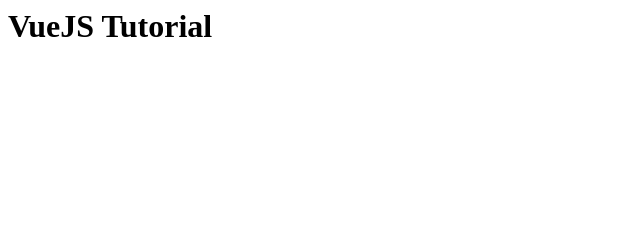
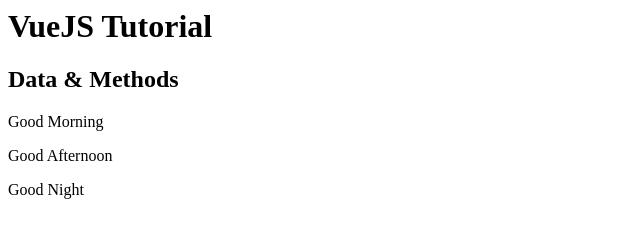
Before and after one commit to sfktrkl/VueJSTutorial, a plain HTML site: page index.html in a window 1280 px wide. Shown: the whole page, without its empty margins (0-640 px from the left). Drawn offline with nearby package versions, Linux system fonts and the light colour scheme.

Commit message:
Data & Methods

```diff
--- a/app.js
+++ b/app.js
@@ -8,5 +8,22 @@
     data: {
         // Vue Instance
         name: 'VueJS Tutorial',
+
+        // Data & Methods
+        firstTitle: 'Data & Methods',
+        time: 'Night',
+    },
+    methods: {
+        // Data & Methods
+        gMorning: function () {
+            return 'Good Morning';
+        },
+        gTime: function (time) {
+            return 'Good ' + time;
+        },
+        gNight: function () {
+            // Properties can also be accessed inside the methods
+            return 'Good ' + this.time;
+        },
     }
 })
--- a/index.html
+++ b/index.html
@@ -15,6 +15,15 @@
       and then it is building the resulting html code and
       it is going to render that html code -->
     <h1>{{name}}</h1>
+
+    <!-- Data & Methods -->
+    <!-- Data -->
+    <h2>{{firstTitle}}</h2>
+    <!-- Methods -->
+    <p>{{gMorning()}}</p>
+    <!-- Parameters can be passed also -->
+    <p>{{gTime('Afternoon')}}</p>
+    <p>{{gNight()}}</p>
   </div>
 
   <script src="app.js"></script>
```
